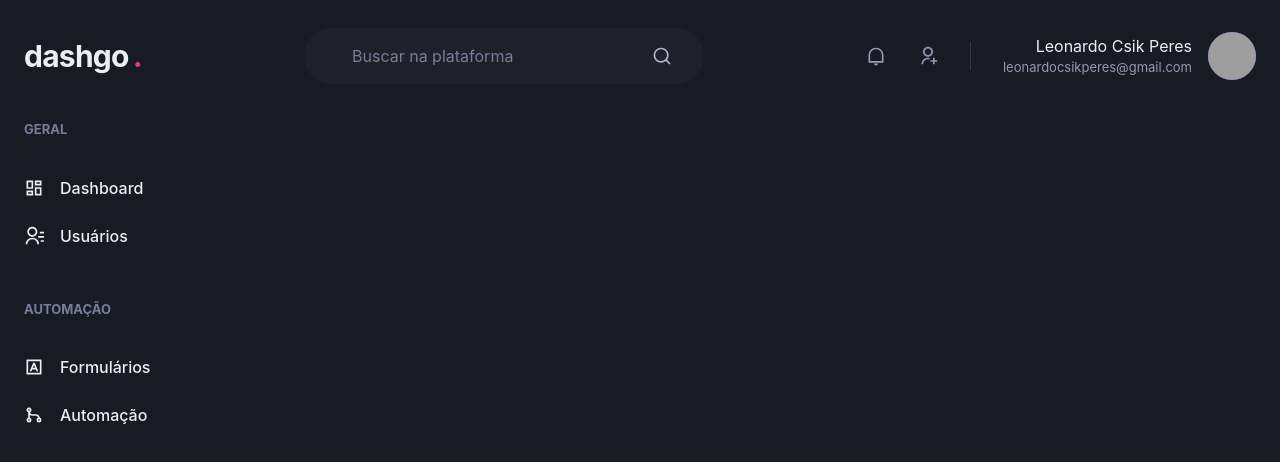
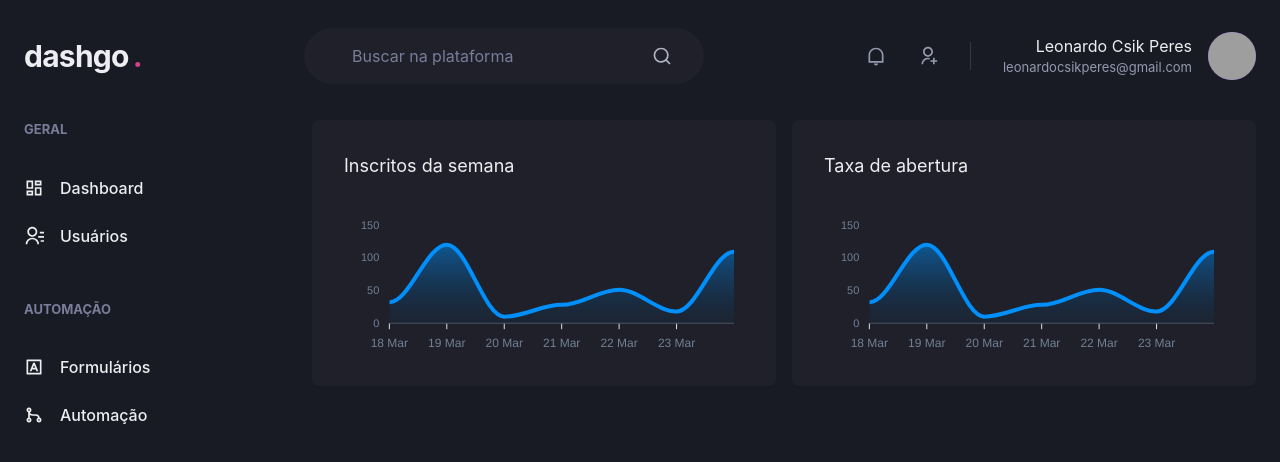
Before and after one commit to LeoCPeres/dashgo, a Next.js app: page /dashboard in a window 1280 px wide. Shown: the top 462 px of the page. Built offline with nearby package versions, Linux system fonts and the light colour scheme; grey boxes are pictures that could not be loaded.

Commit message:
Charts in dashboard

```diff
--- a/package.json
+++ b/package.json
@@ -13,9 +13,11 @@
     "@chakra-ui/react": "^1.8.6",
     "@emotion/react": "^11.8.2",
     "@emotion/styled": "^11.8.1",
+    "apexcharts": "^3.33.2",
     "framer-motion": "^6.2.8",
     "next": "12.1.0",
     "react": "17.0.2",
+    "react-apexcharts": "^1.4.0",
     "react-dom": "17.0.2",
     "react-icons": "^4.3.1"
   },
--- a/src/pages/dashboard.tsx
+++ b/src/pages/dashboard.tsx
@@ -1,6 +1,66 @@
-import { Flex } from "@chakra-ui/react";
+import { Box, Flex, SimpleGrid, Text, theme } from "@chakra-ui/react";
 import { Header } from "../components/Header";
 import { Sidebar } from "../components/Sidebar";
+import dynamic from "next/dynamic";
+
+const Chart = dynamic(() => import("react-apexcharts"), {
+  ssr: false,
+});
+
+const options = {
+  chart: {
+    toolbar: {
+      show: false,
+    },
+    zoom: {
+      enabled: false,
+    },
+    foreColor: theme.colors.gray[500],
+  },
+  grid: {
+    show: false,
+  },
+  dataLabels: {
+    enabled: false,
+  },
+  tooltip: {
+    enabled: false,
+  },
+  xaxis: {
+    type: "datetime",
+    axisBorder: {
+      color: theme.colors.gray[600],
+    },
+    axisSticks: {
+      color: theme.colors.gray[600],
+    },
+    categories: [
+      "2021-03-18T00:00:00.000Z",
+      "2021-03-19T00:00:00.000Z",
+      "2021-03-20T00:00:00.000Z",
+      "2021-03-21T00:00:00.000Z",
+      "2021-03-22T00:00:00.000Z",
+      "2021-03-23T00:00:00.000Z",
+      "2021-03-24T00:00:00.000Z",
+    ],
+  },
+  fill: {
+    opacity: 0.3,
+    type: "gradient",
+    gradient: {
+      shade: "dark",
+      opacityFrom: 0.7,
+      opacityTo: 0.3,
+    },
+  },
+};
+
+const series = [
+  {
+    name: "series1",
+    data: [32, 120, 10, 28, 51, 18, 109],
+  },
+];
 
 export default function Dashboard() {
   return (
@@ -8,6 +68,25 @@
       <Header />
       <Flex w="100%" my="6" maxWidth={1480} mx="auto" px="6">
         <Sidebar />
+        <SimpleGrid
+          flex="1"
+          gap="4"
+          minChildWidth="320px"
+          alignItems="flex-start"
+        >
+          <Box p="8" bg="gray.800" borderRadius="8" pb="4">
+            <Text fontSize="lg" mb="4">
+              Inscritos da semana
+            </Text>
+            <Chart type="area" height={160} series={series} options={options} />
+          </Box>
+          <Box p="8" bg="gray.800" borderRadius="8" pb="4">
+            <Text fontSize="lg" mb="4">
+              Taxa de abertura
+            </Text>
+            <Chart type="area" height={160} series={series} options={options} />
+          </Box>
+        </SimpleGrid>
       </Flex>
     </Flex>
   );
```
Also changed, not shown: 1 other file (tests, documents, lock files or other folders).
